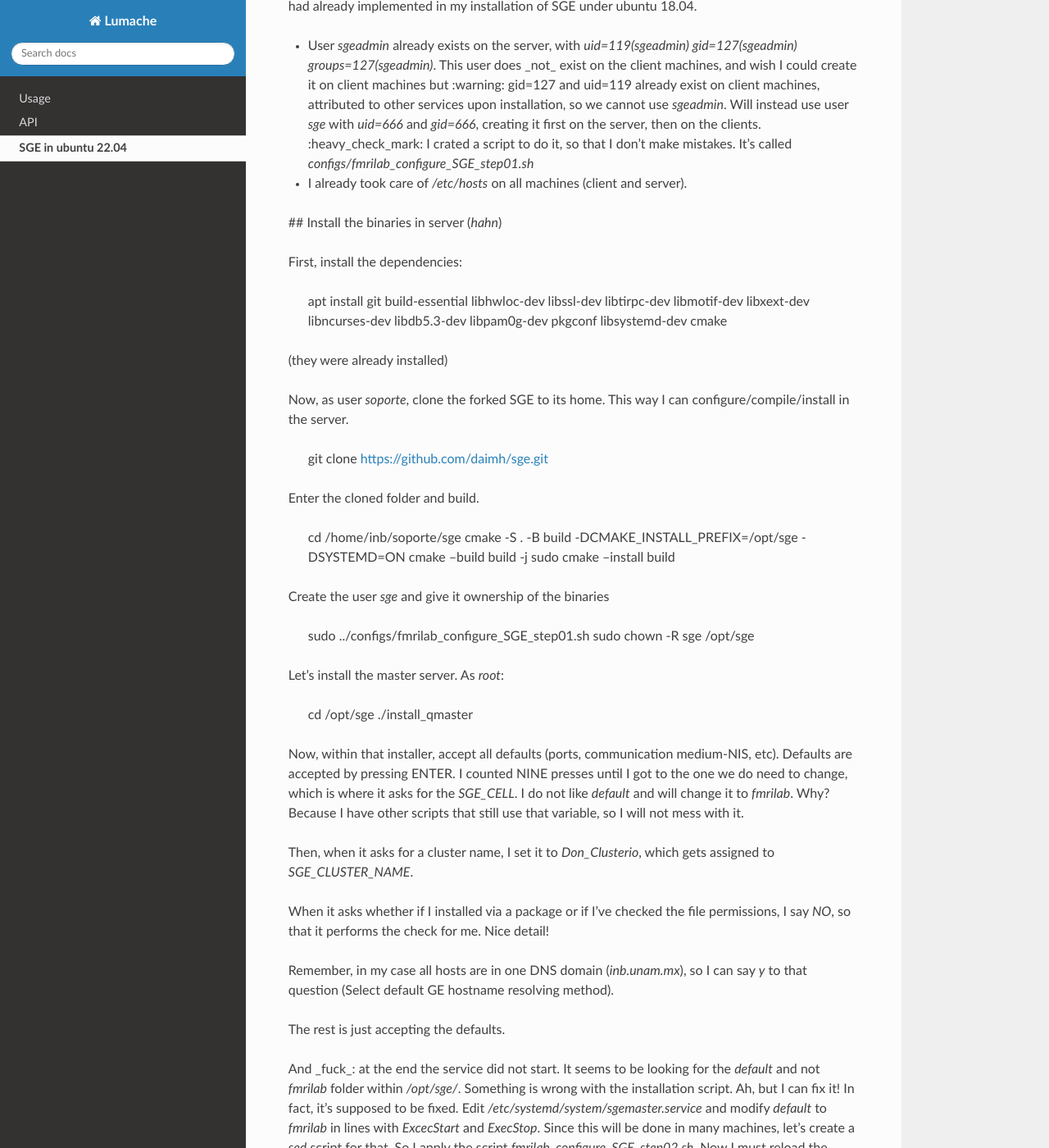
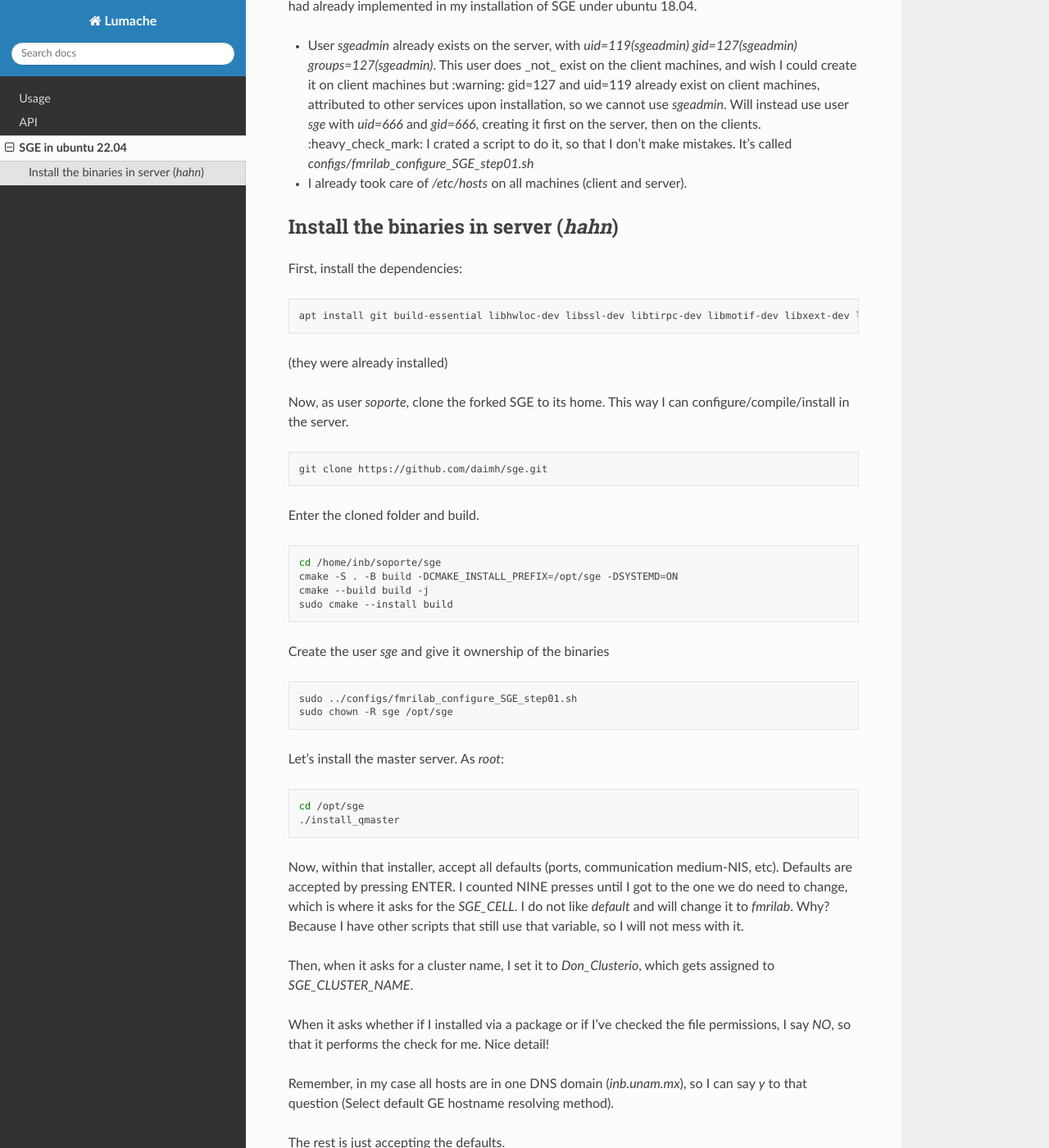
Before and after one commit to matecom57/santosg57-cluster, a Sphinx documentation site: the page built from docs/source/configs-master/SGE_in_ubuntu22-04.rst, in a window 1280 px wide and 1400 px high, scrolled down 452 px. Shown: the whole window at 82% size. Built offline with Sphinx 7.4.7 and the Read the Docs theme 3.1.0, drawn with Linux system fonts in a browser that asks for light colours.

```diff
--- a/docs/source/configs-master/SGE_in_ubuntu22-04.rst
+++ b/docs/source/configs-master/SGE_in_ubuntu22-04.rst
@@ -13,34 +13,46 @@ There are some details that are specific to my setup, since I wish to retain som
 * I already took care of `/etc/hosts` on all machines (client and server).
 
 
-## Install the binaries in server (`hahn`)
+Install the binaries in server (`hahn`)
+---------------------------------------
 
 First, install the dependencies:
 
-    apt install git build-essential libhwloc-dev libssl-dev libtirpc-dev libmotif-dev libxext-dev libncurses-dev libdb5.3-dev libpam0g-dev pkgconf libsystemd-dev cmake
+.. code:: Bash
+
+   apt install git build-essential libhwloc-dev libssl-dev libtirpc-dev libmotif-dev libxext-dev libncurses-dev libdb5.3-dev libpam0g-dev pkgconf libsystemd-dev cmake
 
 (they were already installed)
 
 Now, as user `soporte`, clone the forked SGE to its home. This way I can configure/compile/install in the server.
 
-    git clone https://github.com/daimh/sge.git
+.. code:: Bash
+
+   git clone https://github.com/daimh/sge.git
 
 Enter the cloned folder and build.
 
-    cd /home/inb/soporte/sge
-    cmake -S . -B build -DCMAKE_INSTALL_PREFIX=/opt/sge -DSYSTEMD=ON
-    cmake --build build -j
-    sudo cmake --install build
+.. code:: Bash
+
+   cd /home/inb/soporte/sge
+   cmake -S . -B build -DCMAKE_INSTALL_PREFIX=/opt/sge -DSYSTEMD=ON
+   cmake --build build -j
+   sudo cmake --install build
 
 Create the user `sge` and give it ownership of the binaries
 
-    sudo ../configs/fmrilab_configure_SGE_step01.sh
-    sudo chown -R sge /opt/sge
+.. code:: Bash
+
+   sudo ../configs/fmrilab_configure_SGE_step01.sh
+   sudo chown -R sge /opt/sge
 
 Let's install the master server. As `root`:
 
-    cd /opt/sge
-    ./install_qmaster
+
+.. code:: Bash
+
+   cd /opt/sge
+   ./install_qmaster
 
 Now, within that installer, accept all defaults (ports, communication medium-NIS, etc). Defaults are accepted by pressing ENTER. I counted NINE presses until I got to the one we do need to change, which is where it asks for the `SGE_CELL`. I do not like `default` and will change it to `fmrilab`. Why? Because I have other scripts that still use that variable, so I will not mess with it.
 
```
